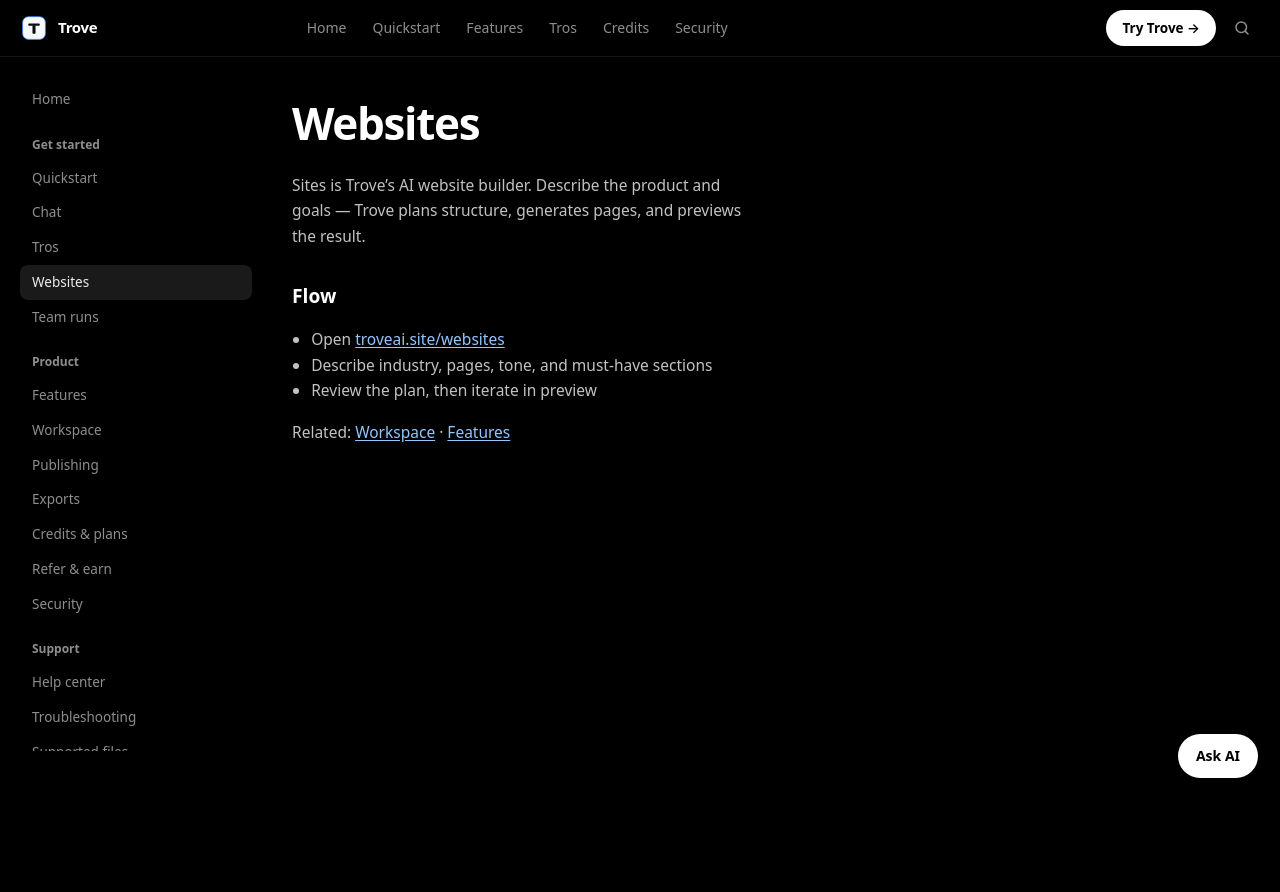
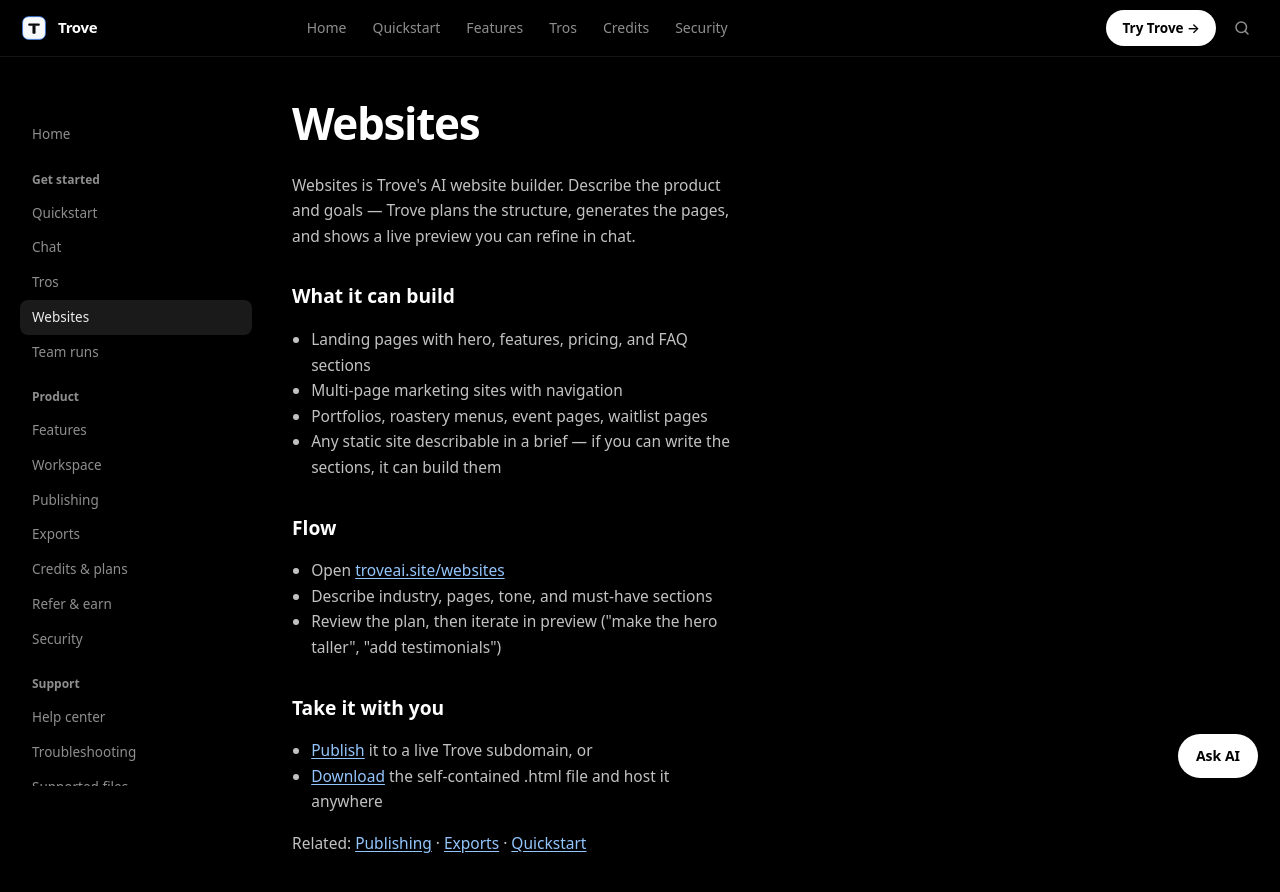
Before and after one commit to webdemosite0/trove-docs, a Next.js app: page /sites in a window 1280 px wide. Shown: the top 892 px of the page. Before the commit the page ends 831 px from the top, so only its background shows below. Built offline with nearby package versions, Linux system fonts and the light colour scheme.

Commit message:
Docs: balance location consistency, 5-hour window section, out-of-credits detail, sites page, support response time

```diff
--- a/app/help/page.tsx
+++ b/app/help/page.tsx
@@ -34,7 +34,7 @@
       </p>
       <ul>
         <li><Link href="/credits">Credits</Link> — how usage is measured and what plans include</li>
-        <li>Check your remaining balance anytime in the Wallet section of settings</li>
+        <li>Check your remaining balance anytime in the sidebar or under Settings → Billing</li>
         <li>If a payment succeeded but your plan did not update, contact support with the payment time</li>
       </ul>
 
@@ -70,7 +70,7 @@
       <p>
         Email{" "}
         <a href="mailto:official@troveai.site?subject=Trove%20support">official@troveai.site</a>{" "}
-        with the page you were on, what you clicked, and what happened. We never ask for your password or API keys.
+        with the page you were on, what you clicked, and what happened. We never ask for your password or API keys. Expect a reply within one business day.
       </p>
       <p>
         Related: <Link href="/getting-started">Quickstart</Link> · <Link href="/credits">Credits</Link> ·{" "}
--- a/app/sites/page.tsx
+++ b/app/sites/page.tsx
@@ -4,23 +4,50 @@
 
 export const metadata: Metadata = {
   title: "Websites",
-  description: "Build websites with Trove: describe the product and goals, get a multi-page site with live preview, then download or publish it.",
+  description:
+    "Build websites with Trove: describe the product and goals, get a multi-page site with live preview, then download the HTML or publish it to a Trove subdomain.",
 };
 
 export default function Page() {
   return (
     <DocsShell active="/sites" title="Websites">
       <p>
-        Sites is Trove’s AI website builder. Describe the product and goals — Trove plans structure, generates pages, and previews the result.
+        Websites is Trove's AI website builder. Describe the product and goals —
+        Trove plans the structure, generates the pages, and shows a live preview
+        you can refine in chat.
       </p>
+
+      <h2>What it can build</h2>
+      <ul>
+        <li>Landing pages with hero, features, pricing, and FAQ sections</li>
+        <li>Multi-page marketing sites with navigation</li>
+        <li>Portfolios, roastery menus, event pages, waitlist pages</li>
+        <li>Any static site describable in a brief — if you can write the sections, it can build them</li>
+      </ul>
+
       <h2>Flow</h2>
       <ul>
         <li>Open <a href="https://troveai.site/websites" target="_blank" rel="noreferrer">troveai.site/websites</a></li>
         <li>Describe industry, pages, tone, and must-have sections</li>
-        <li>Review the plan, then iterate in preview</li>
+        <li>Review the plan, then iterate in preview ("make the hero taller", "add testimonials")</li>
       </ul>
+
+      <h2>Take it with you</h2>
+      <ul>
+        <li>
+          <Link href="/publishing">Publish</Link> it to a live Trove subdomain,
+          or
+        </li>
+        <li>
+          <Link href="/exports">Download</Link> the self-contained .html file
+          and host it anywhere
+        </li>
+      </ul>
+
       <p>
-        Related: <Link href="/workspace">Workspace</Link> · <Link href="/features">Features</Link>
+        Related: <Link href="/publishing">Publishing</Link> ·{" "}
+        <Link href="/exports">Exports</Link> ·{" "}
+        <Link href="/getting-started">Quickstart</Link>
       </p>
     </DocsShell>
   );
--- a/app/troubleshooting/page.tsx
+++ b/app/troubleshooting/page.tsx
@@ -16,7 +16,8 @@
         <a href="mailto:official@troveai.site?subject=Trove%20support">
           official@troveai.site
         </a>{" "}
-        with the page you were on, what you clicked, and what happened.
+        with the page you were on, what you clicked, and what happened. We reply
+        within one business day.
       </p>
 
       <h2>Something isn't working</h2>
@@ -37,7 +38,7 @@
 
       <h2>Payment succeeded but plan didn't update</h2>
       <ul>
-        <li>Wait a minute and refresh — webhook delivery can lag</li>
+        <li>Wait a minute and refresh — payment confirmation can take a minute</li>
         <li>Contact support with the payment time and email on the account</li>
       </ul>
 
```
Also changed, not shown: app/credits/page.tsx (+21 -6 lines).
